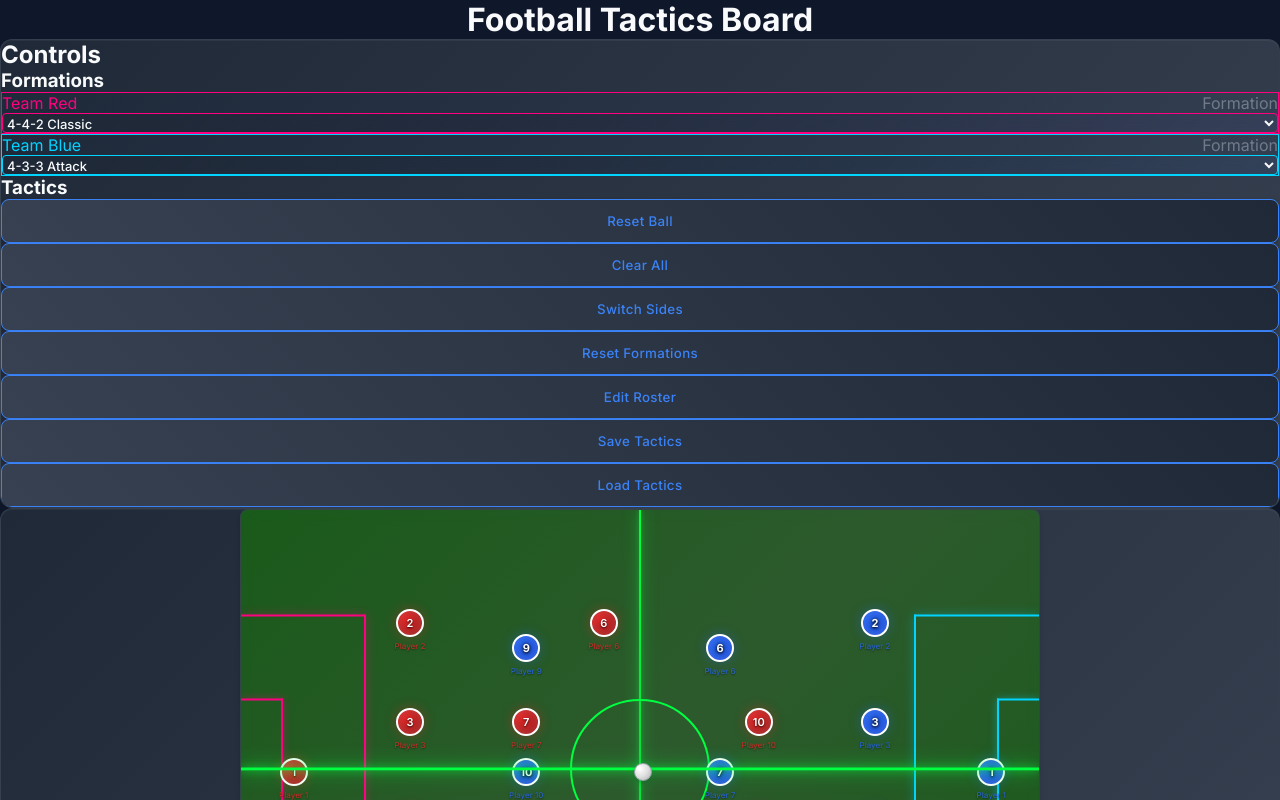
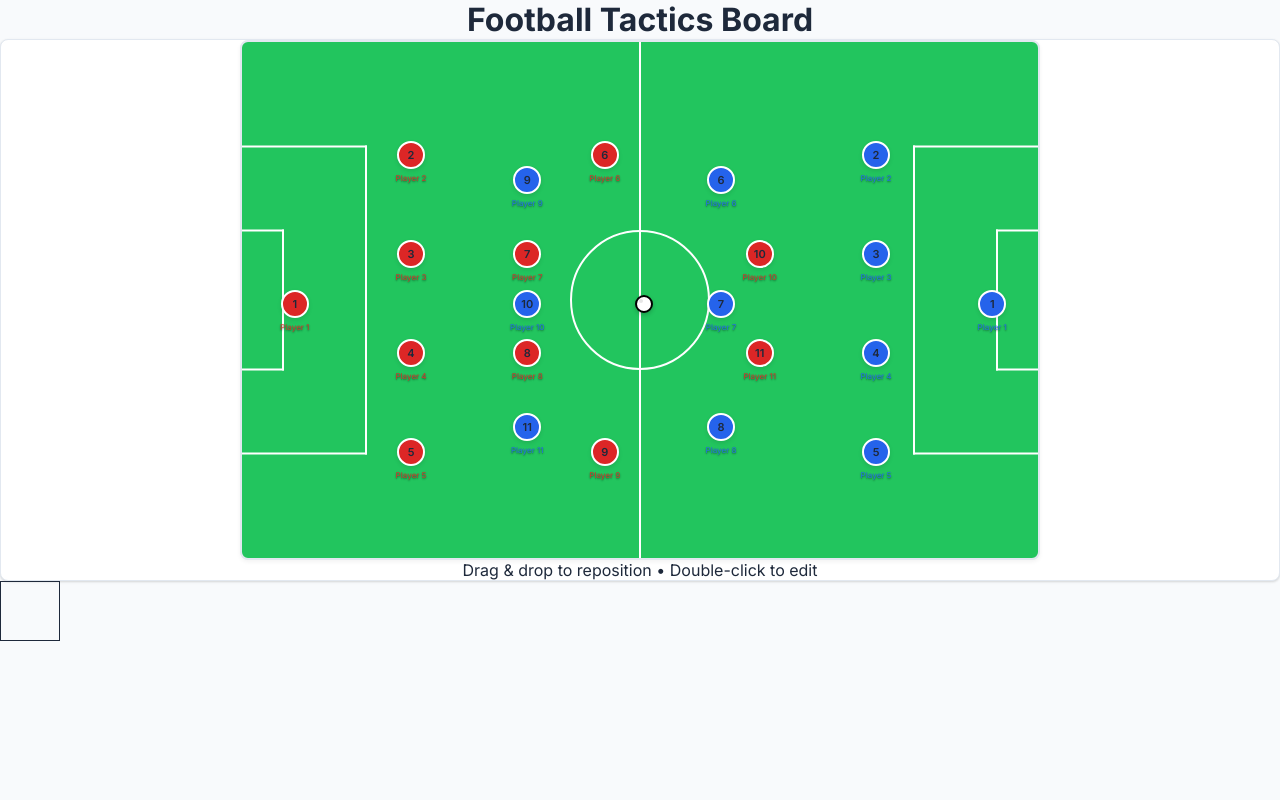
Before and after one commit to kaimrdth/Football-Board, a React (Vite) app: page / in a window 1280 px wide. Shown: the top 800 px of the page. Built offline with nearby package versions, Linux system fonts and the light colour scheme.

Commit message:
update: 2025-08-04 15:04

```diff
--- a/src/App.tsx
+++ b/src/App.tsx
@@ -13,19 +13,15 @@ function App() {
 
       <div className="max-w-7xl mx-auto relative z-10">
         {/* Title header */}
-        <div className="text-center mb-8 relative">
-          <div className="inline-block relative">
-            <h1 className="text-3xl font-bold text-green-600 mb-3">
-              Football Tactics Board
-            </h1>
-
-          </div>
-
+        <div className="text-center mb-6">
+          <h1 className="text-2xl font-semibold text-gray-800">
+            Football Tactics Board
+          </h1>
         </div>
 
         <DragContext>
+          <Pitch />
           <Controls />
-          <Pitch />
         </DragContext>
 
         <PlayerEditModal
--- a/src/components/Ball.tsx
+++ b/src/components/Ball.tsx
@@ -54,11 +54,6 @@ const Ball = React.memo(({ ball, isDragging = false, style }: BallProps) => {
       {/* Main ball with simple styling */}
       <div
         className="ball-neo w-full h-full rounded-full"
-        style={{
-          background: 'radial-gradient(circle at 30% 30%, #ffffff, #e0e0e0, #b0b0b0)',
-          border: '1px solid var(--text-secondary)',
-          position: 'relative'
-        }}
       />
     </div>
   );
--- a/src/components/Controls.tsx
+++ b/src/components/Controls.tsx
@@ -49,43 +49,63 @@ const Controls = React.memo(() => {
     setIsLoadModalOpen(false);
   }, []);
 
+  const [isExpanded, setIsExpanded] = React.useState(false);
+
   return (
-    <div className="neo-brutalist-panel p-6 mb-6">
-      <div className="mb-6">
-        <h2 className="text-lg font-semibold text-green-600 mb-4">
-          Controls
-        </h2>
+    <div className="fixed top-4 left-4 z-50">
+      {/* Compact Controls Toggle */}
+      <div
+        className="bg-white shadow-lg rounded-lg border border-gray-200 transition-all duration-300 ease-in-out"
+        style={{
+          width: isExpanded ? '320px' : '60px',
+          height: isExpanded ? 'auto' : '60px'
+        }}
+        onMouseEnter={() => setIsExpanded(true)}
+        onMouseLeave={() => setIsExpanded(false)}
+      >
+        {/* Toggle Button */}
+        <div className="flex items-center justify-center p-4">
+          <div className="w-6 h-6 flex items-center justify-center">
+            <svg className="w-5 h-5 text-gray-600" fill="none" stroke="currentColor" viewBox="0 0 24 24">
+              <path strokeLinecap="round" strokeLinejoin="round" strokeWidth={2} d="M12 6V4m0 2a2 2 0 100 4m0-4a2 2 0 110 4m-6 8a2 2 0 100-4m0 4a2 2 0 100 4m0-4v2m0-6V4m6 6v10m6-2a2 2 0 100-4m0 4a2 2 0 100 4m0-4v2m0-6V4" />
+            </svg>
+          </div>
+          {isExpanded && (
+            <span className="ml-2 text-sm font-medium text-gray-700">Controls</span>
+          )}
         </div>
 
-      <div className="grid grid-cols-1 lg:grid-cols-2 gap-6">
+        {/* Expanded Content */}
+        {isExpanded && (
+          <div className="px-4 pb-4 space-y-4">
             {/* Formation Controls */}
-        <div className="space-y-4">
-          <h3 className="text-sm font-medium text-blue-400 mb-4">
+            <div className="space-y-3">
+              <h3 className="text-xs font-medium text-gray-500 uppercase tracking-wide">
                 Formations
               </h3>
-
-          <div className="space-y-4">
+              <div className="space-y-2">
                 <FormationSelector team="red" onFormationChange={handleFormationChange} />
                 <FormationSelector team="blue" onFormationChange={handleFormationChange} />
               </div>
             </div>
 
             {/* Action Controls */}
-        <div className="space-y-4">
-          <h3 className="text-sm font-medium text-purple-400 mb-4">
-            Tactics
+            <div className="space-y-3">
+              <h3 className="text-xs font-medium text-gray-500 uppercase tracking-wide">
+                Actions
               </h3>
-
-          <div className="grid grid-cols-1 sm:grid-cols-2 lg:grid-cols-3 gap-3 md:gap-4">
+              <div className="grid grid-cols-2 gap-2">
                 <ControlButton onClick={resetBall}>Reset Ball</ControlButton>
                 <ControlButton onClick={clearAll}>Clear All</ControlButton>
                 <ControlButton onClick={switchSides}>Switch Sides</ControlButton>
-            <ControlButton onClick={resetFormations}>Reset Formations</ControlButton>
-            <ControlButton onClick={handleOpenRoster}>Edit Roster</ControlButton>
-            <ControlButton onClick={handleOpenSave}>Save Tactics</ControlButton>
-            <ControlButton onClick={handleOpenLoad}>Load Tactics</ControlButton>
+                <ControlButton onClick={resetFormations}>Reset</ControlButton>
+                <ControlButton onClick={handleOpenRoster}>Roster</ControlButton>
+                <ControlButton onClick={handleOpenSave}>Save</ControlButton>
+                <ControlButton onClick={handleOpenLoad}>Load</ControlButton>
               </div>
             </div>
+          </div>
+        )}
       </div>
 
       <RosterModal
@@ -116,58 +136,28 @@ interface FormationSelectorProps {
 const FormationSelector = React.memo(({ team, onFormationChange }: FormationSelectorProps) => {
   const formations: FormationType[] = ['4-4-2', '4-3-3', '3-5-2', '5-3-2', '4-2-3-1'];
 
-  const teamColor = team === 'red' ? 'var(--secondary-neon)' : 'var(--accent-cyan)';
+  const teamColor = team === 'red' ? 'var(--team-red)' : 'var(--team-blue)';
   const teamName = team === 'red' ? 'Red' : 'Blue';
 
   return (
-    <div className="relative p-4 border rounded-lg" style={{
-      borderColor: teamColor,
-      background: `linear-gradient(135deg, rgba(30, 41, 59, 0.8), rgba(51, 65, 85, 0.6))`,
-      boxShadow: `0 0 8px ${teamColor}20`
-    }}>
-      <div className="flex items-center justify-between mb-3">
-        <div className="flex items-center gap-2">
+    <div className="relative">
+      <div className="flex items-center gap-2 mb-1">
         <div
-            className="w-3 h-3 animate-pulse"
-            style={{
-              background: teamColor,
-              clipPath: 'polygon(50% 0%, 0% 100%, 100% 100%)',
-              boxShadow: `0 0 8px ${teamColor}`
-            }}
+          className="w-2 h-2 rounded-full"
+          style={{ background: teamColor }}
         />
-          <span className="font-medium text-sm" style={{ color: teamColor }}>
-            Team {teamName}
+        <span className="text-xs font-medium text-gray-700">
+          {teamName}
         </span>
       </div>
 
-        <div className="text-xs opacity-60" style={{ color: 'var(--text-secondary)' }}>
-          Formation
-        </div>
-      </div>
-
       <select
-        className="formation-selector w-full p-3 text-sm font-bold cursor-pointer"
-        style={{
-          background: `linear-gradient(135deg, var(--surface-1), rgba(${team === 'red' ? '139, 92, 246' : '59, 130, 246'}, 0.05))`,
-          border: `1px solid ${teamColor}`,
-          color: 'var(--text-primary)',
-          fontSize: '13px',
-          fontWeight: '500',
-          outline: 'none',
-          borderRadius: '4px'
-        }}
+        className="w-full p-2 text-xs border border-gray-200 rounded bg-white text-gray-700 focus:border-gray-400 focus:outline-none"
         onChange={(e) => onFormationChange(team, e.target.value as FormationType)}
         defaultValue={team === 'red' ? '4-4-2' : '4-3-3'}
       >
         {formations.map(formation => (
-          <option
-            key={formation}
-            value={formation}
-            style={{
-              backgroundColor: 'var(--surface-1)',
-              color: 'var(--text-primary)'
-            }}
-          >
+          <option key={formation} value={formation}>
             {getFormationName(formation)}
           </option>
         ))}
@@ -182,47 +172,21 @@ interface ControlButtonProps {
 }
 
 const ControlButton = React.memo(({ children, onClick }: ControlButtonProps) => {
-  const [isHovered, setIsHovered] = React.useState(false);
-
-  const destructiveActions = ['CLEAR ALL', 'RESET FORMATIONS'];
+  const destructiveActions = ['Clear All', 'Reset'];
   const isDestructive = destructiveActions.some(action =>
-    typeof children === 'string' && children.includes(action)
+    typeof children === 'string' && children.toString().includes(action)
   );
 
-  const buttonColor = isDestructive ? 'var(--error-red)' : 'var(--accent-blue)';
+  const buttonClass = isDestructive
+    ? 'bg-red-50 text-red-600 border-red-200 hover:bg-red-100'
+    : 'bg-gray-50 text-gray-700 border-gray-200 hover:bg-gray-100';
 
   return (
     <button
-      className="retro-button w-full py-3 px-4 text-xs font-semibold transition-all duration-200 text-center"
+      className={`w-full py-2 px-3 text-xs font-medium border rounded transition-colors duration-150 ${buttonClass}`}
       onClick={onClick}
-      style={{
-        background: isHovered
-          ? buttonColor
-          : `linear-gradient(45deg, var(--surface-2), var(--surface-1))`,
-        border: `1px solid ${buttonColor}`,
-        color: isHovered ? 'var(--bg-dark)' : buttonColor,
-        boxShadow: isHovered
-          ? `0 2px 8px ${buttonColor}30`
-          : `0 2px 4px rgba(0, 0, 0, 0.2)`,
-        transform: isHovered ? 'translateY(-1px)' : 'translateY(0)',
-        borderRadius: '8px',
-        minHeight: '44px'
-      }}
-      onMouseEnter={() => setIsHovered(true)}
-      onMouseLeave={() => setIsHovered(false)}
     >
-      <div className="relative z-10">
       {children}
-      </div>
-
-      {/* Animated background effect */}
-      <div
-        className="absolute inset-0 opacity-0 transition-opacity duration-300"
-        style={{
-          background: `linear-gradient(45deg, transparent, ${buttonColor}20, transparent)`,
-          opacity: isHovered ? 1 : 0
-        }}
-      />
     </button>
   );
 });
--- a/src/components/Pitch.tsx
+++ b/src/components/Pitch.tsx
@@ -27,8 +27,8 @@ const Pitch = React.memo(() => {
       </div>
 
       {/* Bottom info bar */}
-      <div className="flex justify-center mt-6 text-xs font-mono opacity-60">
-        <span style={{ color: 'var(--primary-neon)' }}>DRAG & DROP TO REPOSITION • DOUBLE-CLICK TO EDIT</span>
+      <div className="flex justify-center mt-6 text-xs text-gray-500">
+        <span>Drag & drop to reposition • Double-click to edit</span>
       </div>
     </div>
   );
@@ -38,30 +38,16 @@ const PitchMarkings = React.memo(() => (
   <>
     {/* Center line (vertical) */}
     <div
-      className="absolute top-0 h-full animate-pulse"
+      className="absolute top-0 h-full"
       style={{
         left: '50%',
         transform: 'translateX(-50%)',
         width: '2px',
-        background: 'linear-gradient(to bottom, var(--primary-neon), rgba(0, 255, 65, 0.8), var(--primary-neon))',
-        boxShadow: '0 0 15px var(--primary-neon), 0 0 5px rgba(0, 255, 65, 0.5)',
+        background: 'var(--pitch-line)',
         zIndex: 10
       }}
     />
 
-    {/* Half line (horizontal) */}
-    <div
-      className="absolute left-0 w-full animate-pulse"
-      style={{
-        top: '50%',
-        transform: 'translateY(-50%)',
-        height: '3px',
-        background: 'linear-gradient(to right, var(--primary-neon), rgba(0, 255, 65, 1), var(--primary-neon))',
-        boxShadow: '0 0 20px var(--primary-neon), 0 0 8px rgba(0, 255, 65, 0.8)',
-        animationDelay: '0.5s',
-        zIndex: 15
-      }}
-    />
 
     {/* Center circle */}
     <div
@@ -72,106 +58,92 @@ const PitchMarkings = React.memo(() => (
         width: 140,
         height: 140,
         transform: 'translate(-50%, -50%)',
-        border: '2px solid var(--primary-neon)'
+        border: '2px solid var(--pitch-line)'
       }}
     />
 
-    {/* Center spot with glow */}
+    {/* Center spot */}
     <div
-      className="absolute w-2 h-2 rounded-full animate-pulse"
+      className="absolute w-2 h-2 rounded-full"
       style={{
         top: '50%',
         left: '50%',
         transform: 'translate(-50%, -50%)',
-        background: 'var(--accent-cyan)',
-        boxShadow: '0 0 10px var(--accent-cyan)',
-        animationDelay: '1.5s'
+        background: 'var(--pitch-line)'
       }}
     />
 
     {/* Left penalty area */}
     <div
-      className="absolute border-2 border-l-0 animate-pulse"
+      className="absolute border-2 border-l-0"
       style={{
         left: 0,
         top: '50%',
         width: 125,
         height: 309,
         transform: 'translateY(-50%)',
-        borderColor: 'var(--secondary-neon)',
-        boxShadow: '0 0 10px rgba(255, 0, 128, 0.3)',
-        animationDelay: '0.2s'
+        borderColor: 'var(--pitch-line)'
       }}
     />
 
     {/* Right penalty area */}
     <div
-      className="absolute border-2 border-r-0 animate-pulse"
+      className="absolute border-2 border-r-0"
       style={{
         right: 0,
         top: '50%',
         width: 125,
         height: 309,
         transform: 'translateY(-50%)',
-        borderColor: 'var(--accent-cyan)',
-        boxShadow: '0 0 10px rgba(0, 212, 255, 0.3)',
-        animationDelay: '0.7s'
+        borderColor: 'var(--pitch-line)'
       }}
     />
 
     {/* Left goal area */}
     <div
-      className="absolute border-2 border-l-0 animate-pulse"
+      className="absolute border-2 border-l-0"
       style={{
         left: 0,
         top: '50%',
         width: 42,
         height: 141,
         transform: 'translateY(-50%)',
-        borderColor: 'var(--secondary-neon)',
-        boxShadow: '0 0 8px rgba(255, 0, 128, 0.4)',
-        animationDelay: '0.3s'
+        borderColor: 'var(--pitch-line)'
       }}
     />
 
     {/* Right goal area */}
     <div
-      className="absolute border-2 border-r-0 animate-pulse"
+      className="absolute border-2 border-r-0"
       style={{
         right: 0,
         top: '50%',
         width: 42,
         height: 141,
         transform: 'translateY(-50%)',
-        borderColor: 'var(--accent-cyan)',
-        boxShadow: '0 0 8px rgba(0, 212, 255, 0.4)',
-        animationDelay: '0.8s'
+        borderColor: 'var(--pitch-line)'
       }}
     />
 
     {/* Left penalty spot */}
     <div
-      className="absolute w-1.5 h-1.5 rounded-full animate-pulse"
+      className="absolute w-1.5 h-1.5 rounded-full"
       style={{
         left: 84,
         top: '50%',
         transform: 'translateY(-50%)',
-        background: 'var(--secondary-neon)',
-        boxShadow: '0 0 8px var(--secondary-neon)',
-        animationDelay: '2s'
+        background: 'var(--pitch-line)'
       }}
     />
 
     {/* Right penalty spot */}
     <div
-      className="absolute w-1.5 h-1.5 rounded-full animate-pulse"
+      className="absolute w-1.5 h-1.5 rounded-full"
       style={{
         right: 84,
         top: '50%',
         transform: 'translateY(-50%)',
-        background: 'var(--accent-cyan)',
-        boxShadow: '0 0 8px var(--accent-cyan)',
-        animationDelay: '2.5s'
+        background: 'var(--pitch-line)'
       }}
     />
 
@@ -184,7 +156,7 @@ const PitchMarkings = React.memo(() => (
           left: pos.x,
           top: pos.y,
           transform: 'translate(-50%, -50%)',
-          background: 'var(--warning-orange)'
+          background: 'var(--pitch-line)'
         }}
       />
     ))}
--- a/src/components/Player.tsx
+++ b/src/components/Player.tsx
@@ -65,8 +65,6 @@ const Player = React.memo(({ player, isDragging = false, style }: PlayerProps) =
   } : undefined;
 
   const teamColor = player.team === 'red' ? '#dc2626' : '#2563eb';
-  const teamAccent = player.team === 'red' ? '#991b1b' : '#1d4ed8';
-  const teamGlow = player.team === 'red' ? 'rgba(220, 38, 38, 0.4)' : 'rgba(37, 99, 235, 0.4)';
 
   return (
     <div
@@ -93,38 +91,28 @@ const Player = React.memo(({ player, isDragging = false, style }: PlayerProps) =
       <div
         className="w-full h-full flex items-center justify-center rounded-full transition-all duration-200"
         style={{
-          background: `radial-gradient(circle at 30% 30%, ${teamColor}, ${teamAccent})`,
-          border: isSelected ? `2px solid #f59e0b` : `2px solid #ffffff`,
+          background: teamColor,
+          border: isSelected ? `3px solid #f59e0b` : `2px solid #ffffff`,
           boxShadow: isSelected
-            ? `0 0 16px #f59e0b, 0 0 8px ${teamGlow}, inset 0 0 8px rgba(255, 255, 255, 0.2)`
-            : `0 0 12px ${teamGlow}, inset 0 0 8px rgba(255, 255, 255, 0.15)`
+            ? `0 0 0 2px #f59e0b`
+            : `0 2px 4px rgba(0, 0, 0, 0.1)`
         }}
       >
         {/* Player number */}
         <span
-          className="font-semibold"
+          className="font-semibold text-white"
           style={{
             fontSize: '11px',
-            color: player.team === 'blue' ? '#ffffff' : '#ffffff',
-            textShadow: player.team === 'blue' ? `0 1px 3px rgba(0, 0, 0, 1), 0 0 4px rgba(0, 0, 0, 0.8)` : `0 1px 2px rgba(0, 0, 0, 0.8)`,
             position: 'relative',
             zIndex: 2,
             fontFamily: 'Inter, system-ui, sans-serif',
-            fontWeight: player.team === 'blue' ? '700' : '600'
+            fontWeight: '600'
           }}
         >
           {player.number}
         </span>
       </div>
 
-      {/* Player status indicators */}
-      <div
-        className="absolute -top-0.5 -right-0.5 w-1.5 h-1.5 rounded-full"
-        style={{
-          background: teamColor,
-          boxShadow: `0 0 4px ${teamColor}`
-        }}
-      />
 
       {/* Player name label */}
       <div
@@ -148,19 +136,6 @@ const Player = React.memo(({ player, isDragging = false, style }: PlayerProps) =
         {player.name}
       </div>
 
-      {/* Selection glow effect */}
-      {isSelected && (
-        <div
-          className="absolute inset-0 rounded-full animate-pulse"
-          style={{
-            background: 'transparent',
-            border: '2px solid #f59e0b',
-            boxShadow: '0 0 20px #f59e0b',
-            transform: 'scale(1.3)',
-            pointerEvents: 'none'
-          }}
-        />
-      )}
     </div>
   );
 });
--- a/src/index.css
+++ b/src/index.css
@@ -5,24 +5,25 @@
 @tailwind utilities;
 
 :root {
-  --primary-accent: #10b981;
-  --secondary-accent: #6366f1;
+  --primary-accent: #22c55e;
+  --secondary-accent: #3b82f6;
   --accent-blue: #3b82f6;
   --warning-orange: #f59e0b;
   --error-red: #ef4444;
-  --bg-dark: #0f172a;
-  --bg-darker: #030712;
-  --surface-1: #1f2937;
-  --surface-2: #374151;
-  --text-primary: #f9fafb;
-  --text-secondary: #9ca3af;
-  --grid-color: rgba(16, 185, 129, 0.06);
-  --border-subtle: rgba(55, 65, 81, 0.8);
+  --bg-dark: #ffffff;
+  --bg-darker: #f8fafc;
+  --surface-1: #ffffff;
+  --surface-2: #f1f5f9;
+  --text-primary: #1e293b;
+  --text-secondary: #64748b;
+  --grid-color: rgba(34, 197, 94, 0.05);
+  --border-subtle: #e2e8f0;
 
-  /* Pitch marking colors */
-  --primary-neon: #00ff41;
-  --secondary-neon: #ff0080;
-  --accent-cyan: #00d4ff;
+  /* Clean pitch marking colors */
+  --pitch-line: #ffffff;
+  --pitch-bg: #22c55e;
+  --team-red: #dc2626;
+  --team-blue: #2563eb;
 }
 
 @layer base {
@@ -34,7 +35,7 @@
 
   body {
     font-family: 'Inter', system-ui, -apple-system, sans-serif;
-    background: var(--bg-dark);
+    background: var(--bg-darker);
     color: var(--text-primary);
     min-height: 100vh;
     overflow-x: hidden;
@@ -46,16 +47,12 @@
 
 @layer components {
   .neo-brutalist-panel {
-    background: linear-gradient(135deg, var(--surface-1) 0%, var(--surface-2) 100%);
+    background: var(--surface-1);
     border: 1px solid var(--border-subtle);
-    border-radius: 12px;
-    box-shadow:
-      0 4px 6px -1px rgba(0, 0, 0, 0.1),
-      0 2px 4px -1px rgba(0, 0, 0, 0.06),
-      inset 0 1px 0 rgba(255, 255, 255, 0.05);
+    border-radius: 8px;
+    box-shadow: 0 1px 3px 0 rgba(0, 0, 0, 0.1), 0 1px 2px 0 rgba(0, 0, 0, 0.06);
     position: relative;
     overflow: hidden;
-    backdrop-filter: blur(8px);
   }
 
 
@@ -87,31 +84,18 @@
 
 
   .pitch-neo {
-    background:
-      linear-gradient(135deg, #1a5a1a 0%, #2d5a2d 50%, #1a5a1a 100%),
-      repeating-linear-gradient(
-        45deg,
-        transparent,
-        transparent 2px,
-        rgba(16, 185, 129, 0.02) 2px,
-        rgba(16, 185, 129, 0.02) 4px
-      );
-    border: 1px solid var(--border-subtle);
+    background: var(--pitch-bg);
+    border: 2px solid var(--border-subtle);
     border-radius: 8px;
-    box-shadow:
-      0 4px 6px -1px rgba(0, 0, 0, 0.1),
-      0 2px 4px -1px rgba(0, 0, 0, 0.06),
-      inset 0 0 20px rgba(16, 185, 129, 0.03);
+    box-shadow: 0 2px 4px 0 rgba(0, 0, 0, 0.05);
     position: relative;
   }
 
 
   .player-neo {
-    background: conic-gradient(from 0deg, var(--secondary-accent), var(--accent-blue), var(--secondary-accent));
-    border: 2px solid var(--text-primary);
-    box-shadow:
-      0 0 8px rgba(139, 92, 246, 0.3),
-      inset 0 0 5px rgba(255, 255, 255, 0.1);
+    background: var(--surface-1);
+    border: 2px solid currentColor;
+    box-shadow: 0 2px 4px 0 rgba(0, 0, 0, 0.1);
     position: relative;
     border-radius: 50%;
   }
@@ -123,18 +107,15 @@
     left: 50%;
     width: 6px;
     height: 6px;
-    background: var(--text-primary);
+    background: currentColor;
     border-radius: 50%;
     transform: translate(-50%, -50%);
-    box-shadow: 0 0 5px var(--text-primary);
   }
 
   .ball-neo {
-    background: radial-gradient(circle at 30% 30%, #ffffff, #e0e0e0, #b0b0b0);
-    border: 1px solid var(--primary-accent);
-    box-shadow:
-      0 0 6px rgba(34, 197, 94, 0.3),
-      0 2px 4px rgba(0, 0, 0, 0.2);
+    background: #ffffff;
+    border: 2px solid #000000;
+    box-shadow: 0 2px 4px 0 rgba(0, 0, 0, 0.2);
     position: relative;
   }
 
@@ -145,9 +126,8 @@
     left: 2px;
     width: 4px;
     height: 4px;
-    background: rgba(255, 255, 255, 0.8);
+    background: rgba(0, 0, 0, 0.1);
     border-radius: 50%;
-    box-shadow: 0 0 3px rgba(255, 255, 255, 0.6);
   }
 
   .formation-selector {
```
Lines whose indentation alone changed are shown as unchanged.
